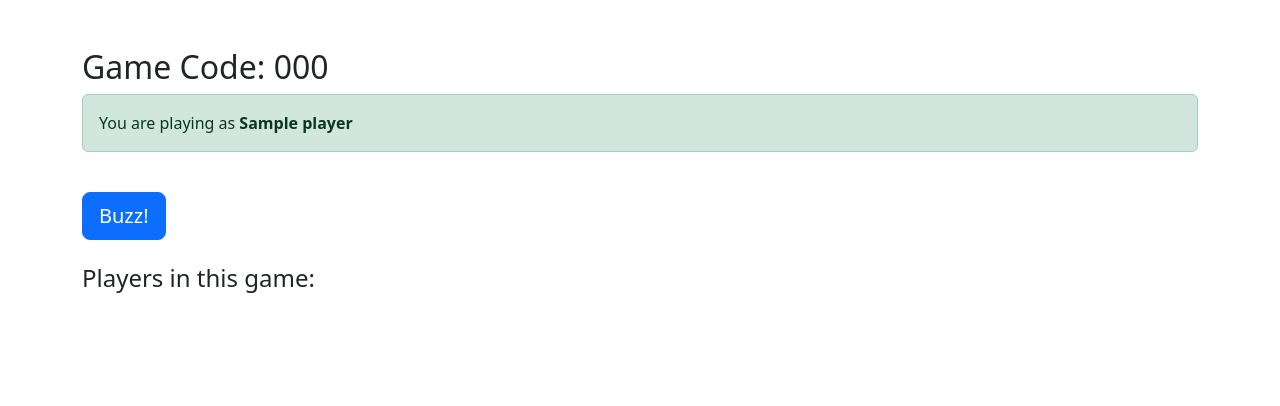
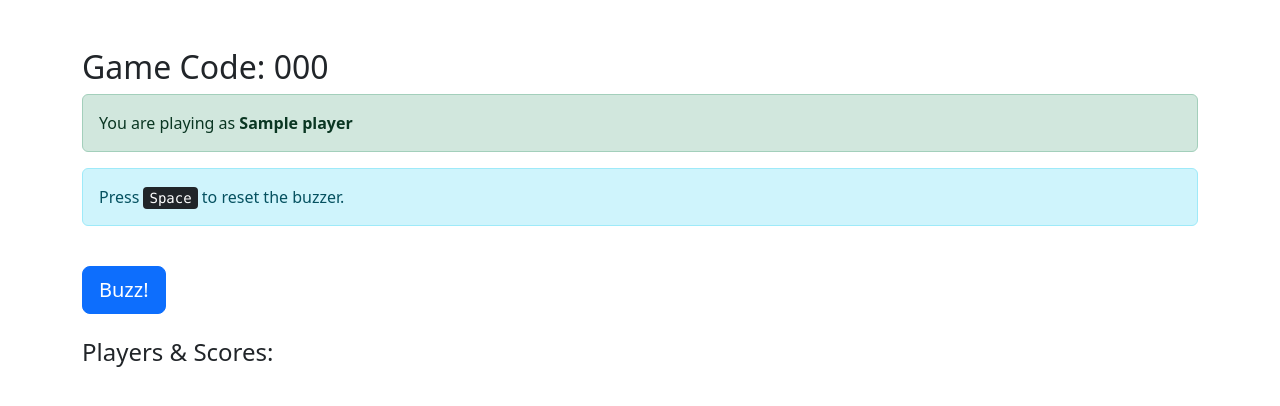
Before and after one commit to mucube/buzzit, a Flask app: template templates/game.html in a window 1280 px wide. Shown: the top 406 px of the page. Run offline with Flask 3, Linux system fonts and the light colour scheme; the template is opened without the code that fills it: most values are stand-ins (such as "Sample title", 1, 10 or a date in 2020); some libraries are stand-ins or nearby versions.

Commit message:
somewhat functioning scorekeeping

```diff
--- a/app.py
+++ b/app.py
@@ -24,7 +24,12 @@ def host():
         game_code = generate_game_code()
         while game_code in games:  # Ensure uniqueness
             game_code = generate_game_code()
-        games[game_code] = {'host': host_name, 'buzzed': None, 'players': set()}
+        games[game_code] = {
+            'host': host_name,
+            'buzzed': None,
+            'players': set(),
+            'scores': dict()  # player_name: score
+        }
         return redirect(url_for('game', game_code=game_code, host=1))
     return render_template('host.html')
 
@@ -62,16 +67,34 @@ def on_join(data):
     game_code = data['game_code']
     player = data.get('player')
     join_room(game_code)
-    # Only add player if player is not None and not empty string
     if player and player.strip() and game_code in games:
         games[game_code]['players'].add(player)
+        # Initialize score if not present
+        if player not in games[game_code]['scores']:
+            games[game_code]['scores'][player] = 0
         emit('update_players', room=game_code)
 
 @socketio.on('get_players')
 def handle_get_players(data):
     game_code = data['game_code']
     if game_code in games:
-        emit('player_list', {'players': list(games[game_code]['players'])}, room=request.sid)
+        emit('player_list', {
+            'players': list(games[game_code]['players']),
+            'scores': games[game_code]['scores']
+        }, room=request.sid)
+
+@socketio.on('update_score')
+def handle_update_score(data):
+    game_code = data['game_code']
+    player = data['player']
+    delta = int(data['delta'])
+    if game_code in games and player in games[game_code]['scores']:
+        games[game_code]['scores'][player] += delta
+        # Broadcast updated scores to all clients in the game
+        emit('player_list', {
+            'players': list(games[game_code]['players']),
+            'scores': games[game_code]['scores']
+        }, room=game_code)
 
 @socketio.on('reset')
 def handle_reset(data):
--- a/templates/game.html
+++ b/templates/game.html
@@ -8,20 +8,57 @@ Game Room
 <div class="container mt-5">
     <h2>Game Code: <span id="game-code">{{ game_code }}</span></h2>
     {% if host %}
-        <div class="alert alert-info">You are the host.</div>
+        <div class="alert alert-info">You are the host.<br>
+            Press <kbd>Space</kbd> to reset the buzzer.
+        </div>
         <button id="reset-btn" class="btn btn-warning">Reset Buzzer</button>
         <div id="buzzed-player" class="mt-4"></div>
     {% elif player %}
         <div class="alert alert-success">You are playing as <b>{{ player }}</b></div>
+        <div class="alert alert-info">
+            Press <kbd>Space</kbd> to reset the buzzer.
+        </div>
         <button id="buzz-btn" class="btn btn-primary btn-lg mt-4">Buzz!</button>
         <div id="buzzed-player" class="mt-4"></div>
     {% endif %}
     <div id="buzzed-status" class="mt-4"></div>
     <div class="mt-4">
-        <h4>Players in this game:</h4>
+        <h4>Players & Scores:</h4>
         <ul id="player-list" class="list-group"></ul>
     </div>
 </div>
+<style>
+.score-menu {
+    position: relative;
+    display: inline-block;
+}
+.score-dropdown {
+    display: none;
+    position: absolute;
+    z-index: 10;
+    min-width: 70px;
+}
+.score-menu-left .score-dropdown {
+    left: 0;
+    top: 100%;
+}
+.score-menu-right .score-dropdown {
+    right: 0;
+    top: 100%;
+}
+.score-menu:hover .score-dropdown,
+.score-menu:focus-within .score-dropdown {
+    display: flex;
+    flex-direction: column;
+    gap: 4px;
+}
+.score-btn {
+    width: 48px;
+    margin-bottom: 2px;
+    font-weight: bold;
+    font-size: 1.1rem;
+}
+</style>
 <script src="https://cdn.socket.io/4.7.5/socket.io.min.js"></script>
 <script>
 document.addEventListener('DOMContentLoaded', function() {
@@ -77,14 +114,43 @@ document.addEventListener('DOMContentLoaded', function() {
         }
     });
 
-    // Update player list
+    // Update player list and scores
     socket.on('player_list', function(data) {
         const playerList = document.getElementById('player-list');
         playerList.innerHTML = '';
+        const scores = data.scores || {};
+        const increments = [10, 5, 1]; // Top to bottom
         data.players.forEach(function(p) {
             const li = document.createElement('li');
             li.className = "list-group-item";
-            li.textContent = p;
+            let incrementMenu = '';
+            let decrementMenu = '';
+            if (host && host !== "None" && host !== "" && p) {
+                incrementMenu = `
+                    <div class="d-flex flex-column align-items-center justify-content-center ms-2" style="background: #22c55e; border-radius: 12px; overflow: hidden; height: 180px; min-width: 70px;">
+                        ${increments.map(inc => `
+                            <button class="btn border-0 py-2 w-100" style="background: #22c55e; color: #fff; font-weight: bold; font-size: 1.5rem; border-radius: 0;" onclick="window.updateScore('${p}', ${inc}); event.stopPropagation();">+${inc}</button>
+                        `).join('')}
+                    </div>
+                `;
+                decrementMenu = `
+                    <div class="d-flex flex-column align-items-center justify-content-center me-2" style="background: #ef4444; border-radius: 12px; overflow: hidden; height: 180px; min-width: 70px;">
+                        ${increments.map(inc => `
+                            <button class="btn border-0 py-2 w-100" style="background: #ef4444; color: #fff; font-weight: bold; font-size: 1.5rem; border-radius: 0;" onclick="window.updateScore('${p}', -${inc}); event.stopPropagation();">-${inc}</button>
+                        `).join('')}
+                    </div>
+                `;
+            }
+            li.innerHTML = `
+                <div class="d-flex align-items-center justify-content-start w-100" style="min-height: 180px;">
+                    <span class="mx-3 flex-grow-1" style="font-size:1.3rem; min-width:120px; text-align:right;">${p}</span>
+                    <div class="d-flex align-items-center">
+                        <span class="badge rounded-pill mx-2" id="score-${p}" style="font-size:2rem; background:#2563eb; color:#fff; min-width:60px;">${scores[p] !== undefined ? scores[p] : 0}</span>
+                        ${decrementMenu}
+                        ${incrementMenu}
+                    </div>
+                </div>
+            `;
             playerList.appendChild(li);
         });
     });
@@ -94,8 +160,8 @@ document.addEventListener('DOMContentLoaded', function() {
         socket.emit('get_players', {game_code: gameCode});
     });
 
+    // Spacebar logic (unchanged)
     document.addEventListener('keydown', function(e) {
-        // Only trigger if not typing in an input or textarea
         if (
             e.code === 'Space' &&
             document.activeElement.tagName !== 'INPUT' &&
@@ -103,14 +169,21 @@ document.addEventListener('DOMContentLoaded', function() {
         ) {
             e.preventDefault();
             if (host && host !== "None" && host !== "") {
-                // Host: reset buzzer
                 socket.emit('reset', {game_code: gameCode});
             } else if (player && player !== "None" && player !== "") {
-                // Player: buzz
                 socket.emit('buzz', {game_code: gameCode, player: player});
             }
         }
     });
+
+    // Only expose updateScore if host
+    if (host && host !== "None" && host !== "") {
+        window.updateScore = function(playerName, delta) {
+            socket.emit('update_score', {game_code: gameCode, player: playerName, delta: delta});
+        };
+    } else {
+        window.updateScore = function() {};
+    }
 });
 </script>
 {% endblock %}
```
